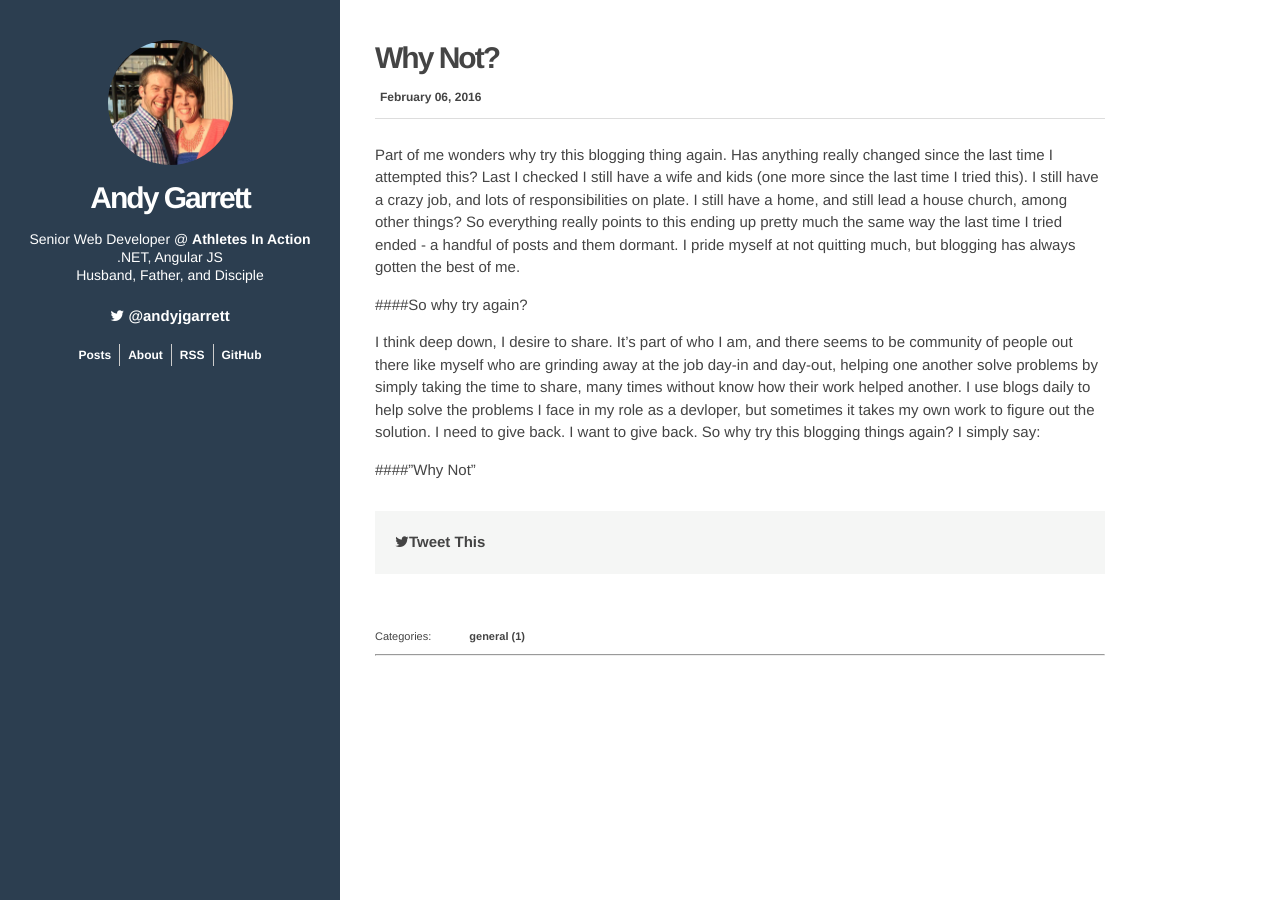
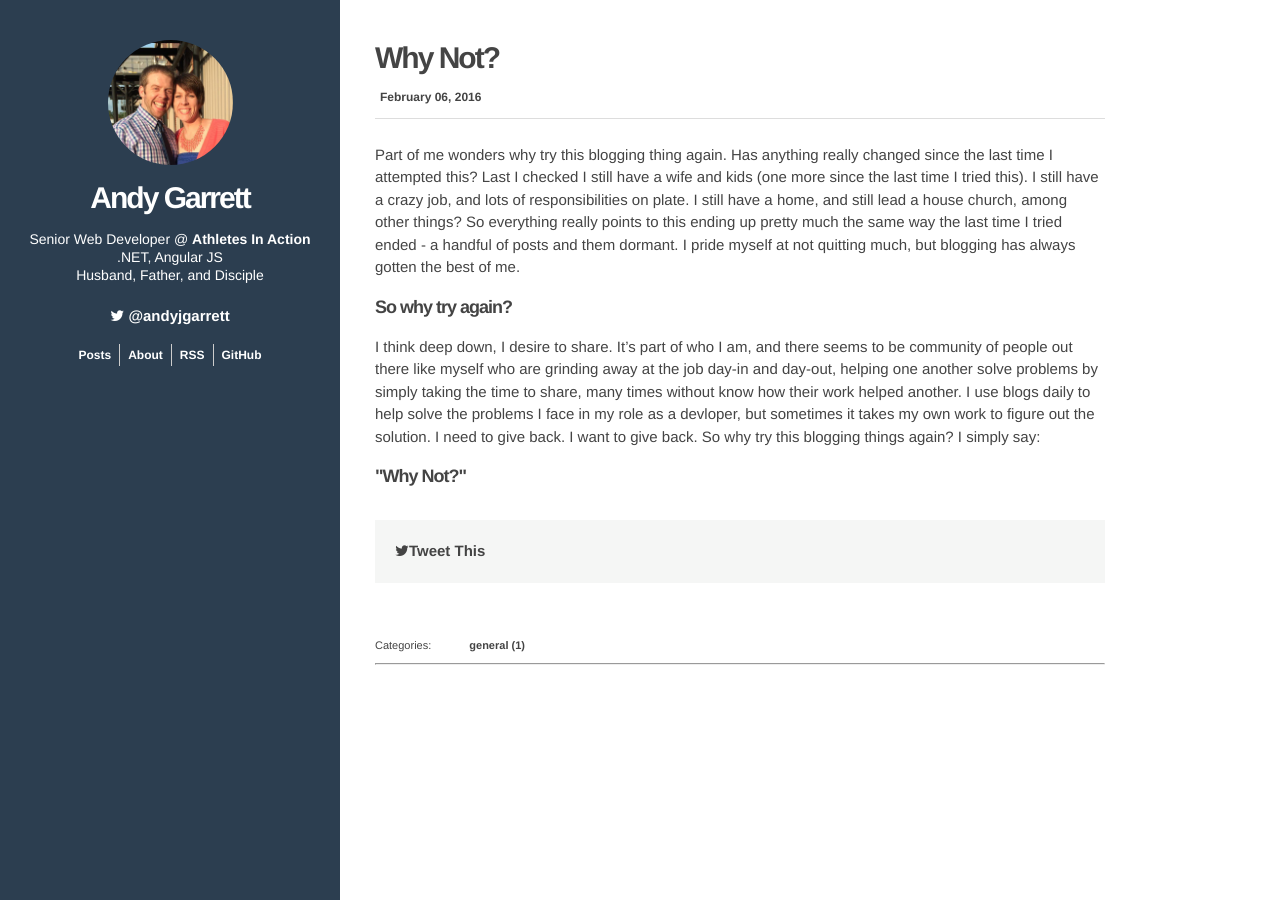
Before and after one commit to AJGarrett/ajgarrett.github.io, a Jekyll site: the page built from _posts/2016-02-06-why-not.md, in a window 1280 px wide. Built offline with Jekyll 4.4.1, drawn with Linux system fonts in a browser that asks for light colours; comment, search, counter and statistics services are not loaded.

Commit message:
style error

```diff
--- a/_posts/2016-02-06-why-not.md
+++ b/_posts/2016-02-06-why-not.md
@@ -8,8 +8,8 @@ description: Why start blogging again admist life's current reality?
 
 Part of me wonders why try this blogging thing again.  Has anything really changed since the last time I attempted this?  Last I checked I still have a wife and kids (one more since the last time I tried this).  I still have a crazy job, and lots of responsibilities on plate.  I still have a home, and still lead a house church, among other things?  So everything really points to this ending up pretty much the same way the last time I tried ended - a handful of posts and them dormant.  I pride myself at not quitting much, but blogging has always gotten the best of me.
 
-####So why try again?
+<h4>So why try again?</h4>
 
 I think deep down, I desire to share.  It's part of who I am, and there seems to be community of people out there like myself who are grinding away at the job day-in and day-out, helping one another solve problems by simply taking the time to share, many times without know how their work helped another.  I use blogs daily to help solve the problems I face in my role as a devloper, but sometimes it takes my own work to figure out the solution.  I need to give back.  I want to give back.   So why try this blogging things again?  I simply say:
 
-####"Why Not"
+<h4>"Why Not?"</h4>
```
